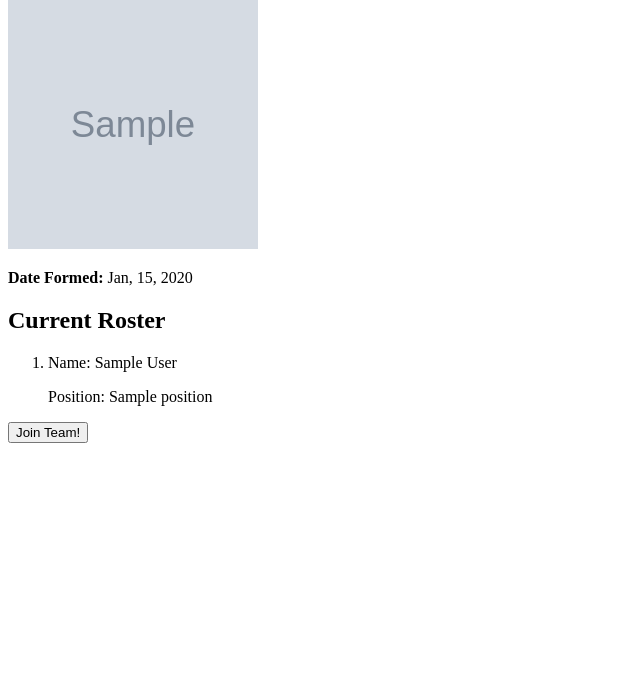
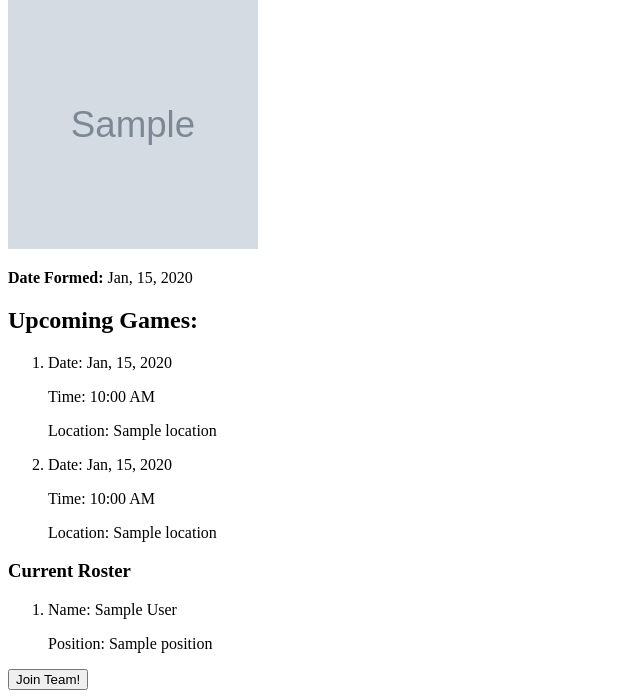
Before and after one commit to scottzyang/kickup-soccer, a Flask app: template kickup_app/templates/team_details.html in a window 1280 px wide. Shown: the part 125-823 px from the top of the page, without its empty margins (0-640 px from the left). Before the commit the page ends 568 px from the top, so only its background shows below. Run offline with Flask 2, Linux system fonts and the light colour scheme; the template is opened without the code that fills it: most values are stand-ins (such as "Sample title", 1, 10 or a date in 2020); grey boxes marked "Sample" are stand-in pictures.

Commit message:
Add upcoming games to team profiles

```diff
--- a/kickup_app/templates/game_details.html
+++ b/kickup_app/templates/game_details.html
@@ -9,8 +9,8 @@
   <p><strong>Date: </strong>{{ game.date.strftime('%b, %d, %Y') }}</p>
   <p><strong>Time: </strong>{{ game.time.strftime('%I:%M %p') }}</p>
 
-  <p><strong>Home Team: </strong>{{ game.home_team.team_name }}</p>
-  <p><strong>Away Team: </strong>{{ game.away_team.team_name }}</p>
+  <p><strong>Home Team: </strong><a href="/team-details/{{game.home_team.id}}">{{ game.home_team.team_name }}</a></p>
+  <p><strong>Away Team: </strong><a href="/team-details/{{game.away_team.id}}">{{ game.away_team.team_name }}</a></p>
 
 </section>
 
--- a/kickup_app/templates/team_details.html
+++ b/kickup_app/templates/team_details.html
@@ -8,7 +8,28 @@
   <img src="{{team.logo_url}}" width="250" height="250"/>
   <p><strong>Date Formed: </strong>{{ team.date_formed.strftime('%b, %d, %Y') }}</p>
 
-  <h2>Current Roster</h2>
+  <h2>Upcoming Games: </h2 >
+  {% set all_games = [] %}
+  {% for game in team.away_games %}
+  {{ all_games.append(game) or ""}}
+  {% endfor %}
+  {% for game in team.home_games %}
+  {{ all_games.append(game) or ""}}
+  {% endfor %}
+  <ol>
+    {% for game in all_games %}
+
+    <li>
+      <p>Date: {{game.date.strftime("%b, %d, %Y")}}</p>
+      <p>Time: {{game.time.strftime('%I:%M %p')}}</p>
+      <p>Location: {{game.location}}</p>
+    </li>
+
+    {% endfor %}
+  </ol>
+
+
+  <h3>Current Roster</h3>
   <ol>
     {% for player in team.players %}
 
```
